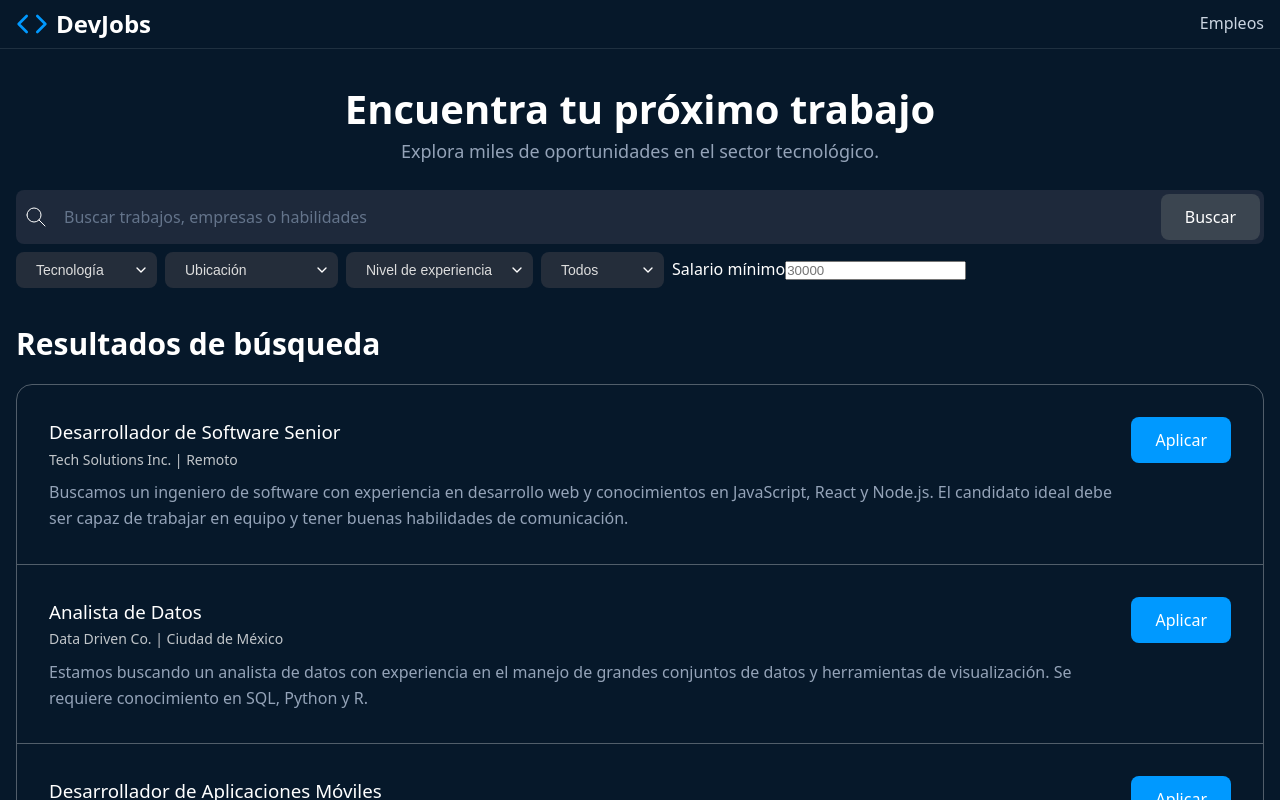
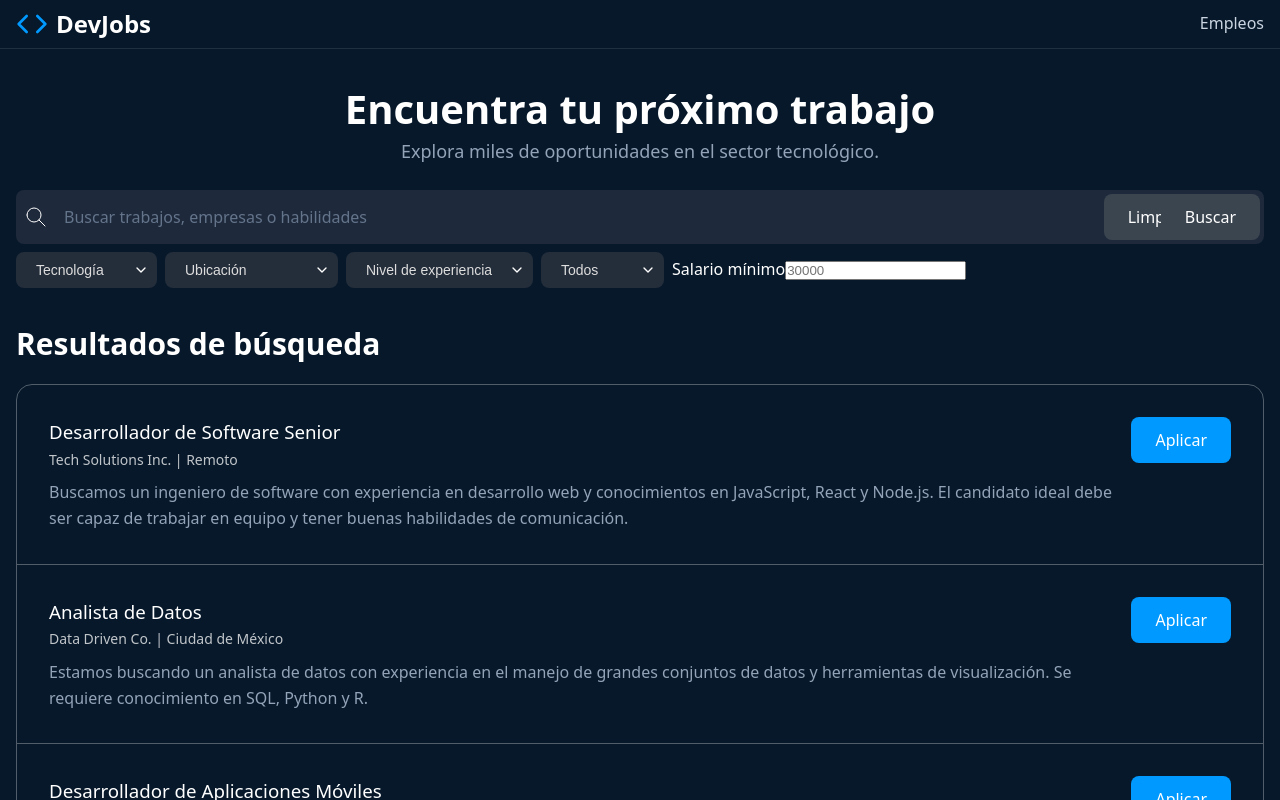
Before and after one commit to javierjuanJJ/jscamp, a React (Vite) app in the folder 4-react-vite/: page / in a window 1280 px wide. Shown: the top 800 px of the page. Built offline with nearby package versions, Linux system fonts and the light colour scheme.

Commit message:
clean filters

```diff
--- a/4-react-vite/src/App.jsx
+++ b/4-react-vite/src/App.jsx
@@ -64,12 +64,23 @@ function App() {
     setCurrentPage(1)
   }
 
+  const handleReset = () => {
+    setFilters({
+      technology: '',
+      location: '',
+      experienceLevel: '',
+      contractType: ''
+    })
+    setTextToFilter('')
+    setCurrentPage(1)
+  }
+
   return (
     <>
       <Header />
 
       <main>
-        <SearchFormSection onSearch={handleSearch} onTextFilter={handleTextFilter} />
+        <SearchFormSection onSearch={handleSearch} onTextFilter={handleTextFilter} onReset={handleReset} />
 
         <section>
           <JobListings jobs={pagedResults} />
--- a/4-react-vite/src/components/SearchFormSection.jsx
+++ b/4-react-vite/src/components/SearchFormSection.jsx
@@ -1,6 +1,6 @@
 import { useId, useState } from "react"
 
-export function SearchFormSection({ onTextFilter, onSearch }) {
+export function SearchFormSection({ onTextFilter, onSearch, onReset }) {
 
     // Estado para saber qué campo está activo
     const [focusedField, setFocusedField] = useState(null)
@@ -31,6 +31,13 @@ export function SearchFormSection({ onTextFilter, onSearch }) {
     const handleTextChange = (event) => {
         const text = event.target.value
         onTextFilter(text)
+    }
+
+    const handleReset = () => {
+        // Resetear el formulario
+        document.querySelector('#empleos-search-form').reset()
+        // Notificar al padre
+        onReset()
     }
 
     return (
@@ -66,6 +73,9 @@ export function SearchFormSection({ onTextFilter, onSearch }) {
                         <small className="input-hint">Busca por título de trabajo, empresa o tecnología</small>
                     )}
                     <button type="submit" style={{ position: 'absolute', right: '4px' }}>Buscar</button>
+                    <button type="button" className="btn-secondary" onClick={handleReset}>
+                        Limpiar filtros
+                    </button>
                 </div>
 
                 <div className="search-filters">
```
